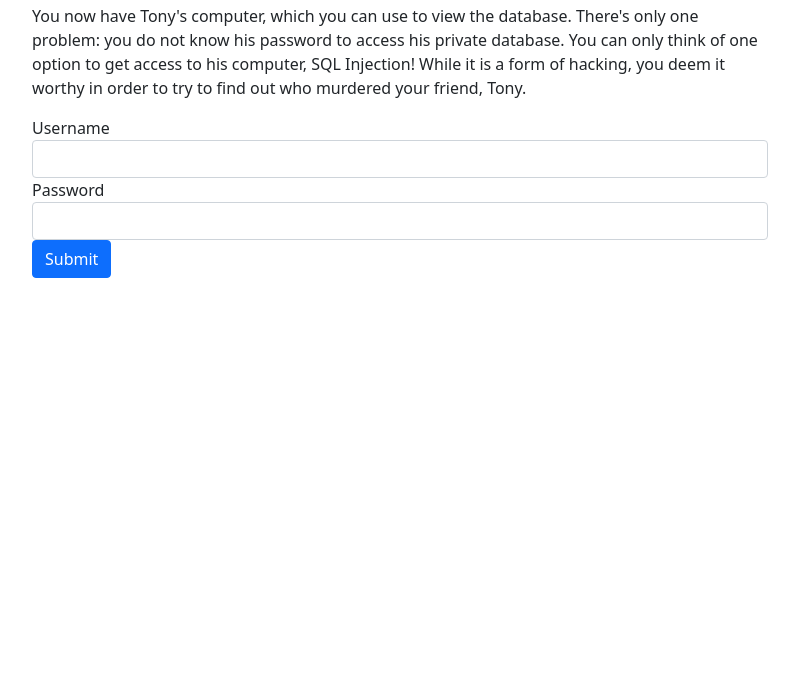
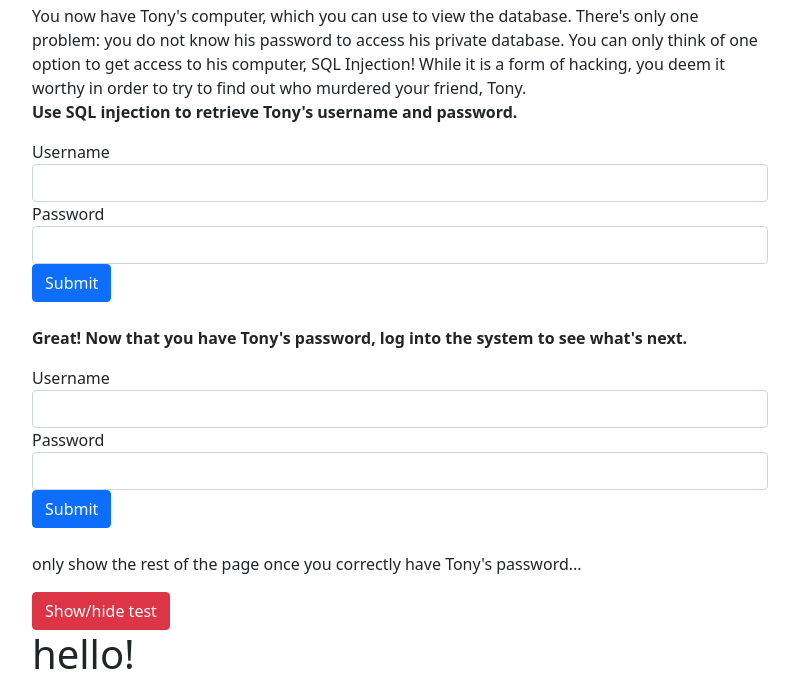
Before and after one commit to CSE-4471-CC/sql-murder-mystery, a plain HTML site: page index.html in a window 1280 px wide. Shown: the part 643-1329 px from the top of the page, without its empty margins (240-1039 px from the left). Before the commit the page ends 921 px from the top, so only its background shows below. Drawn offline with nearby package versions, Linux system fonts and the light colour scheme.

Commit message:
show/hide button test

```diff
--- a/index.html
+++ b/index.html
@@ -36,6 +36,8 @@
               <h2>Start Here: SQL Injection</h2>
               <p>
                   You now have Tony's computer, which you can use to view the database. There's only one problem: you do not know his password to access his private database. You can only think of one option to get access to his computer, SQL Injection! While it is a form of hacking, you deem it worthy in order to try to find out who murdered your friend, Tony.
+              </br>
+                  <b>Use SQL injection to retrieve Tony's username and password.</b>
               </p>
 
               <form>
@@ -49,8 +51,41 @@
                   </div>
                   <button type="submit" class="btn btn-primary">Submit</button>
                 </form>
+
+              </br>
+                <p> <b>Great! Now that you have Tony's password, log into the system to see what's next.</b></p>
+                <!-- we should explicitly verify that the user inputs the correct u/p for Tony and only after that do we reveal the next steps -->
+
+                <form>
+                  <div class="form-group">
+                    <label for="username">Username</label>
+                    <input type="username" class="form-control">
+                  </div>
+                  <div class="form-group">
+                    <label for="password">Password</label>
+                    <input type="password" class="form-control">
+                  </div>
+                  <button type="submit" class="btn btn-primary">Submit</button>
+                </form>
+                </br>
+                <p> only show the rest of the page once you correctly have Tony's password...</p>
+                <button type="button" class="btn btn-danger" onclick="reveal()">Show/hide test</button>
+                <div id="hiddenDiv">
+                  <h1>hello!</h1>
                 </div>
             </div>
           </div>
+        </div>
+
+        <script>
+          function reveal() {
+            var x = document.getElementById("hiddenDiv");
+            if (x.style.display === "none") {
+              x.style.display = "block";
+            } else {
+              x.style.display = "none";
+            }
+          }
+          </script>
     </body>
 </html>
```
Lines whose indentation alone changed are shown as unchanged.
